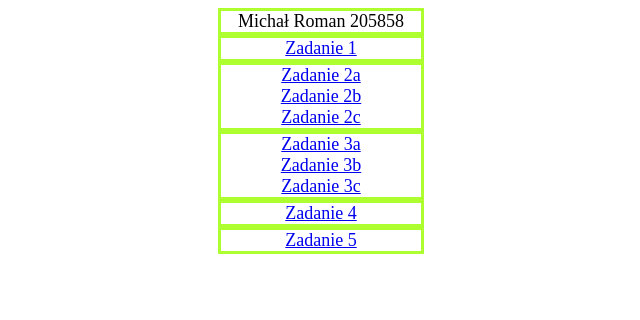
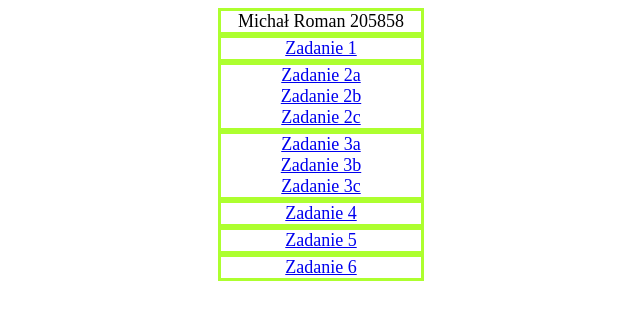
Before and after one commit to Michal-Roman0/Main, a plain HTML site: page index.html in a window 1280 px wide. Shown: the whole page, without its empty margins (319-959 px from the left). Drawn offline with Linux system fonts and the light colour scheme.

Commit message:
Update index.html

```diff
--- a/index.html
+++ b/index.html
@@ -39,6 +39,9 @@
 		<div>
 		    <a href="https://michal-roman0.github.io/Zadanie5/">Zadanie 5 </a>
 		</div>
+		<div>
+		    <a href="https://michal-roman0.github.io/Zadanie6/">Zadanie 6 </a>
+		</div>
 	</div>
 	</body>
 </html>
```
